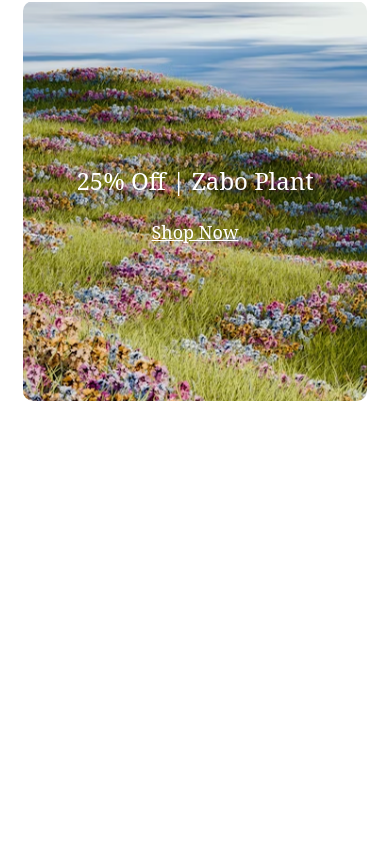
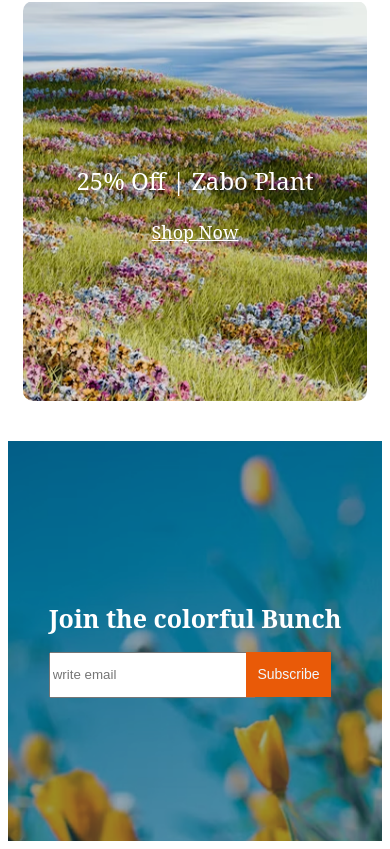
Before and after one commit to junaiedshakil/project_2_repo, a plain HTML site: page index.html in a window 390 px wide. Shown: the part 6202-7051 px from the top of the page. Before the commit the page ends 6651 px from the top, so only its background shows below. Drawn offline with Linux system fonts and the light colour scheme.

Commit message:
third commit

```diff
--- a/index.css
+++ b/index.css
@@ -278,6 +278,41 @@
 
 }
 
+.last-container{
+    width: 100%;
+    height: 533px;
+    background-image: url(assets/news-letter-bg.png);
+    background-repeat: no-repeat;
+    background-size: cover;
+    margin: 0 auto;
+    align-items: center;
+    text-align: center;
+    display: flex;
+    flex-direction: column;
+    justify-content: center;
+}
+.last-container h1{
+
+    color: white;
+}
+input{
+    width: 644px;
+    height: 45px;
+
+
+}
+.btt{
+    width: 186px;
+    height: 50px;
+    position: relative;
+    left: -10px;
+
+
+}
+
+
+
+
 @media screen and (max-width: 576px) {
   .nav-bar {
     padding:0;
@@ -432,4 +467,30 @@
     width: 100%;
     height: 400px;
    }
+
+   .last-container {
+    height: 400px;
+
+   }
+
+   .last-container h1{
+
+    font-size: 25px;
+
+   }
+   input{
+
+    width: 70%;
+    height: 40px;
+
+   }
+
+   .btt{
+    width: 30%;
+    height: 45px;
+   }
+
+   .inbut{
+    display: flex;
+   }
 }
--- a/index.html
+++ b/index.html
@@ -143,6 +143,16 @@
            </div>
         </div>
     </div>
+
+    <div class="last-container">
+        <div class="last content">
+            <h1>Join the colorful Bunch</h1>
+            <div class="inbut">
+                <input type="email" placeholder="write email">
+                <button class="btt">Subscribe</button>
+            </div>
+        </div>
+    </div>
     <main>
 
     </main>
```
